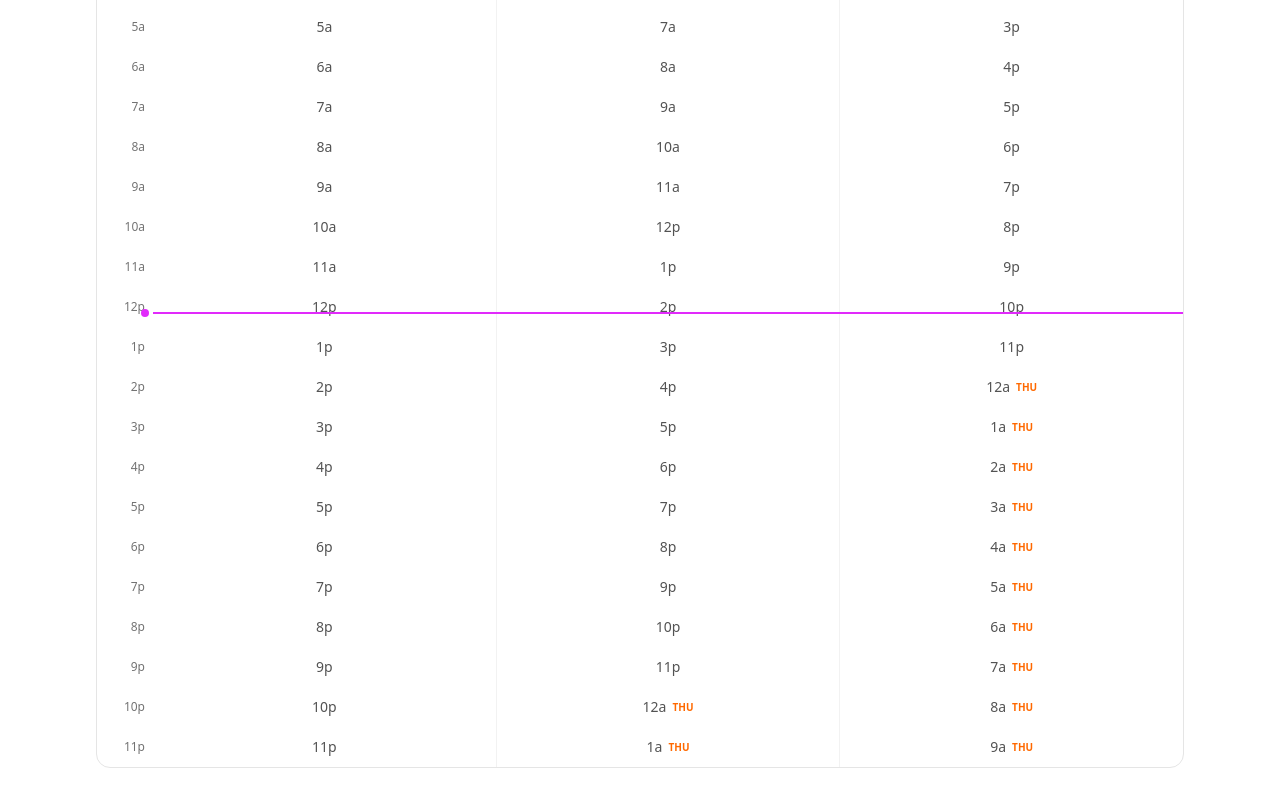
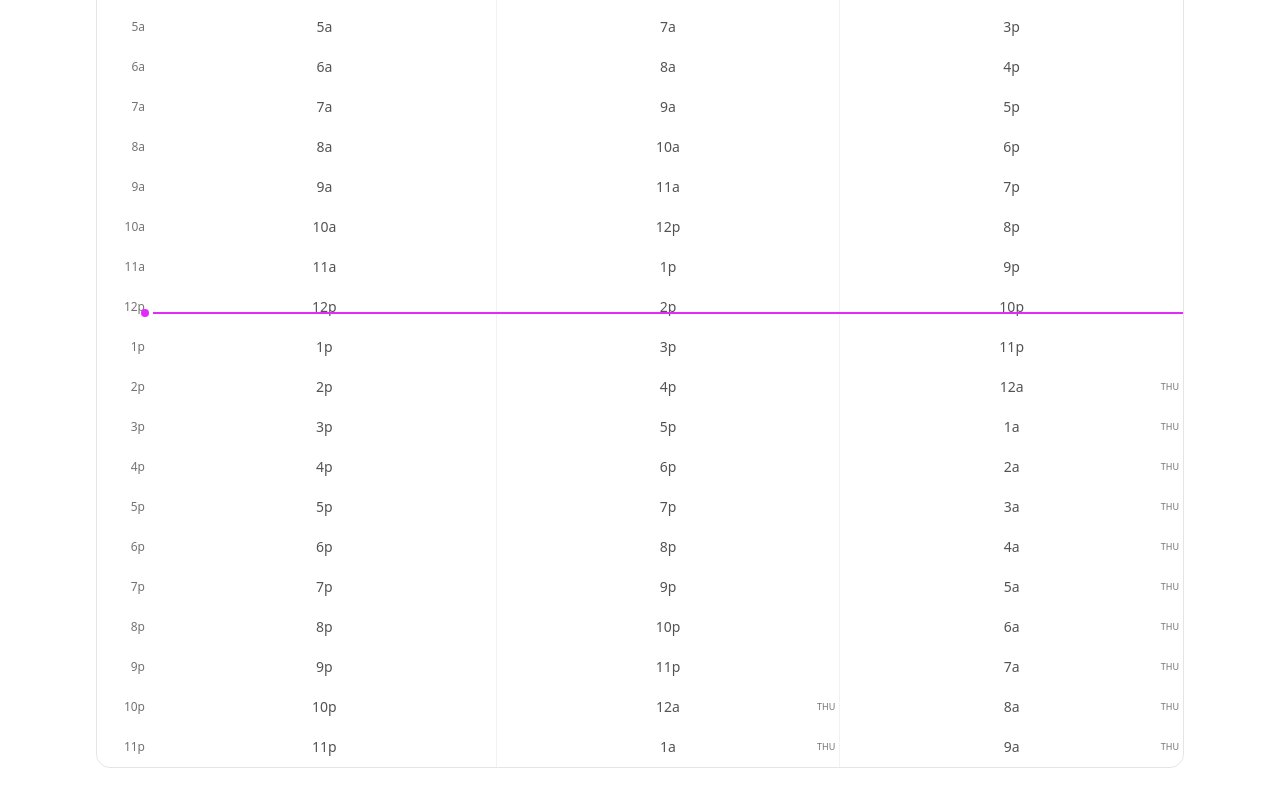
Before and after one commit to Kradllit/worldclock, a Next.js app: page / in a window 1280 px wide. Shown: the part 699-1499 px from the top of the page. Built offline with nearby package versions, Linux system fonts and the light colour scheme.

Commit message:
Fix time alignment and change day indicator to gray

```diff
--- a/components/timezone-grid.tsx
+++ b/components/timezone-grid.tsx
@@ -169,7 +169,7 @@ export function TimezoneGrid({
                     <div
                       key={tz.id}
                       className={cn(
-                        "min-w-[90px] flex-1 px-2 text-sm flex items-center justify-center gap-1.5 cursor-pointer transition-colors",
+                        "min-w-[90px] flex-1 px-2 text-sm flex items-center justify-center cursor-pointer transition-colors relative",
                         inRange
                           ? "text-pink-700 dark:text-pink-300 font-medium"
                           : "text-foreground/70 hover:text-foreground hover:bg-muted/50",
@@ -179,7 +179,7 @@ export function TimezoneGrid({
                     >
                       <span>{formatHourShort(targetHour)}</span>
                       {dayOffset !== 0 && (
-                        <span className="text-[10px] text-orange-500 dark:text-orange-400 font-semibold">
+                        <span className="absolute right-1 text-[9px] text-muted-foreground font-medium">
                           {getDayName(dayOffset)}
                         </span>
                       )}
```
